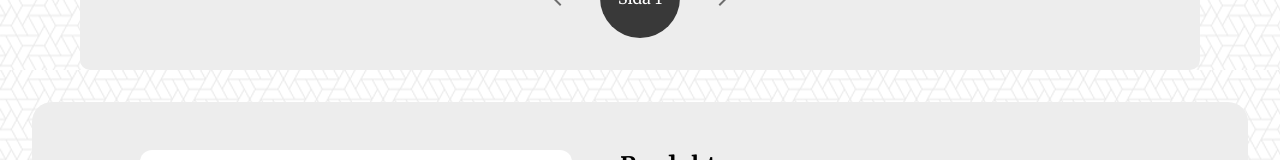
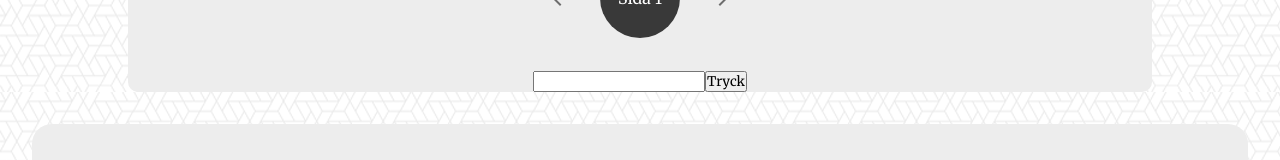
Before and after one commit to TimothyGramnaes/Miniprojekt-Gota-Magic, a React (Create React App) app: page / in a window 1280 px wide. Shown: the part 2804-2964 px from the top of the page. Built offline with nearby package versions, Linux system fonts and the light colour scheme; grey boxes are pictures that could not be loaded.

Commit message:
The searchfunction is working with paginations

```diff
--- a/src/Components/ProductList.tsx
+++ b/src/Components/ProductList.tsx
@@ -10,6 +10,8 @@
     const [page, setPage] = useState(0)
     const [pageItems, setPageItems] = useState(6)
     const [pageNumber, setPageNumber] = useState(1)
+    const [productViewArray, setProductViewArray] = useState(products)
+    const [searchValue, setSearchValue] = useState<string>()
 
     // Number of items in productlist
     const pageNumbers:number = 6
@@ -25,8 +27,8 @@
         justifyContent: 'center',
         alignItems: 'center',
         flexWrap: 'wrap',
-        maxWidth: '70rem',
-        width: '100%',
+        maxWidth: '80vw',
+        width: '75rem',
         margin: '0 auto'
     }
 
@@ -50,30 +52,49 @@
 
     }
 
-    const productData=products.slice(page, pageItems).map(product => (
+    const productData=productViewArray.slice(page, pageItems).map(product => (
         <div key={product.id}>
             <ProductListCard productname={product.productname} price={product.price} image={product.image}/>
         </div>
         )
     )
 
-    const paginationData=products.slice(page, pageItems).map(item => (
-        <p>Kortnummer: {item.id}/ </p>
-    ))
+    const [array, setArray] = useState([])
+
+    const testArray = products.filter((result) => {
+        return result.color == searchValue
+    })
+
+    const searchArray = () => {
+        setPage(0)
+        setPageItems(6)
+        setPageNumber(1)
+        setProductViewArray(products)
+        setProductViewArray(testArray)
+    }
+
+    console.log(productViewArray)
+
+    const handleChange = (e:any) => {
+        Number(setSearchValue(e.target.value))
+    }
+
+    const handleSubmit = (evt:any) => {
+        // correctAnswer(props.value)
+        searchArray()
+        evt.preventDefault();
+    }
 
     const decrease = () => {
-        const productListStart:number = products.length-products.length
+        const productListStart:number = productViewArray.length-productViewArray.length
 
         const thisPage:number = page - pageNumbers
         const thisPageItems:number = pageItems - pageNumbers
         const thisPageNumber:number = pageNumber - 1
 
-        if(productListStart == page) {
+        if(productListStart <= page) {
             return
         }
-
-        console.log(productListStart)
-        console.log(page)
 
         setPage(thisPage)
         setPageItems(thisPageItems)
@@ -81,16 +102,13 @@
     }
 
     const increase = () => {
-        const productListEnd = products.length
+        const productListEnd = productViewArray.length
 
         const thisPage:number = page + pageNumbers
         const thisPageItems:number = pageItems + pageNumbers
         const thisPageNumber:number = pageNumber + 1
 
-        console.log(productListEnd)
-        console.log(pageItems+pageNumbers)
-
-        if(productListEnd == pageItems) {
+        if(productListEnd <= pageItems) {
             return
         } else {
             setPage(thisPage)
@@ -115,6 +133,10 @@
                         <ArrowForwardIcon />
                     </IconButton>
                 </div>
+                <form onSubmit={handleSubmit}>
+                    <input type="text" value={searchValue} onChange={handleChange}/>
+                    <input type="submit" value='Tryck'/>
+                </form>
             </div>
         </div>
     )
--- a/src/DB/Products.ts
+++ b/src/DB/Products.ts
@@ -159,7 +159,7 @@
         },
         {productname: "Ancestor's Chosen",
         cardtype:"Creature — Human Cleric",
-        color:"White",
+        color:"Black",
         cardtext:"First strike (This creature deals combat damage before creatures without first strike.)\nWhen Ancestor's Chosen enters the battlefield, you gain 1 life for each card in your graveyard.",
         expansion:"Tenth Edition",
         cmc:7.0,
@@ -172,7 +172,7 @@
         },
         {productname: "Ancestor's Chosen",
         cardtype:"Creature — Human Cleric",
-        color:"White",
+        color:"Black",
         cardtext:"First strike (This creature deals combat damage before creatures without first strike.)\nWhen Ancestor's Chosen enters the battlefield, you gain 1 life for each card in your graveyard.",
         expansion:"Tenth Edition",
         cmc:7.0,
```
